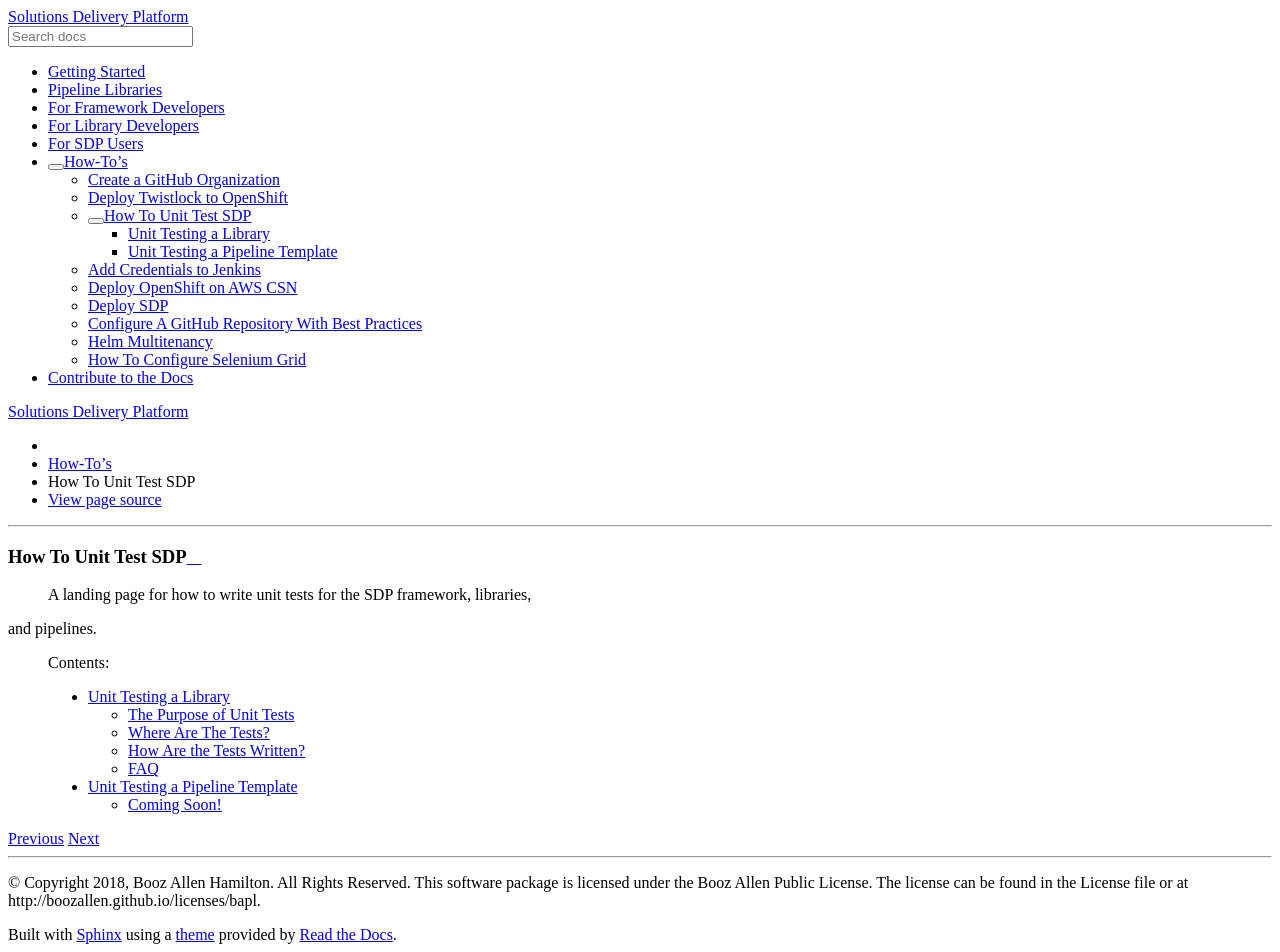
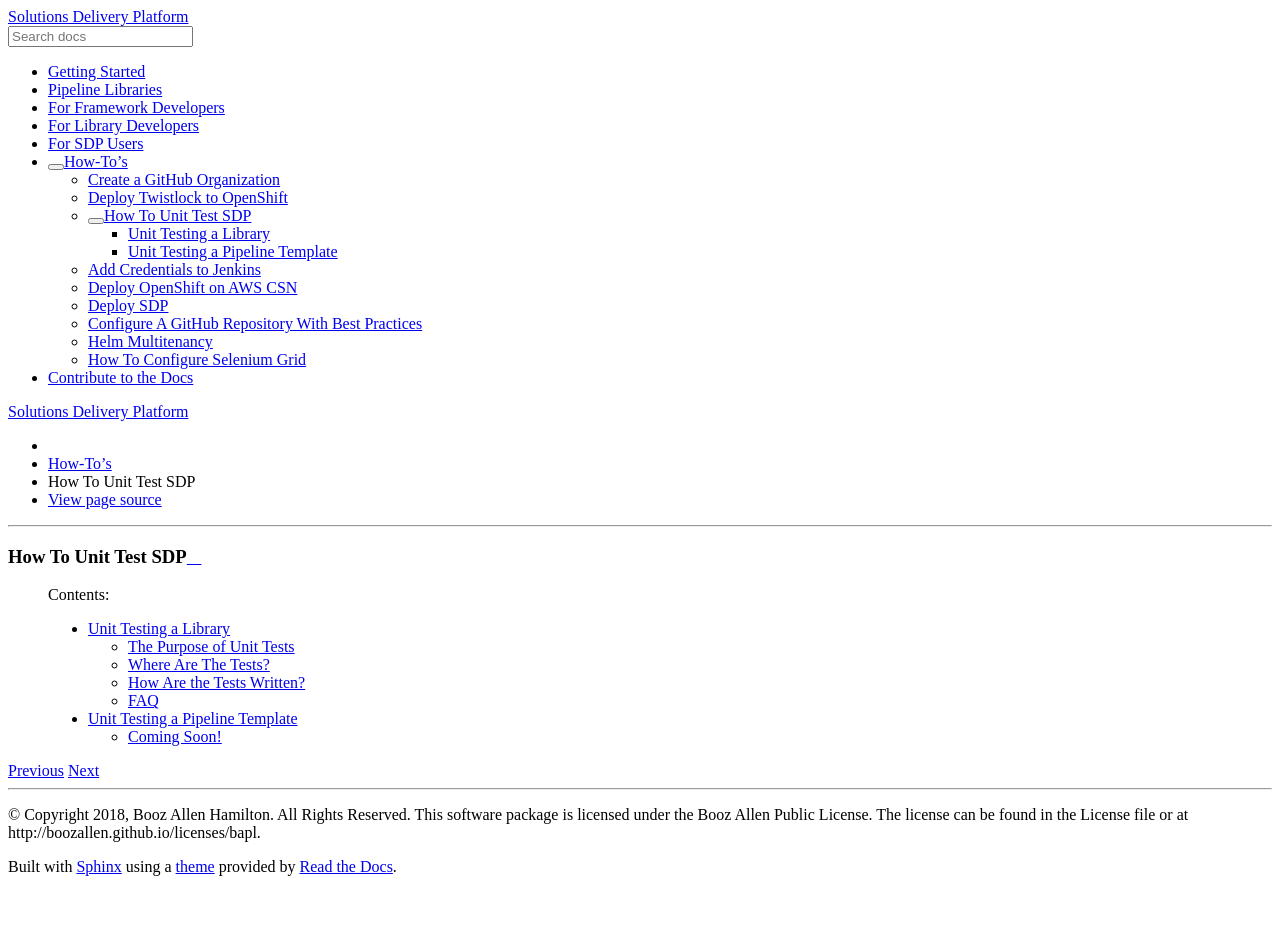
Before and after one commit to boozallen/sdp-pipeline-framework, a Sphinx documentation site: the page built from docs/pages/how-to/Unit-Testing-SDP/index.rst, in a window 1280 px wide. Built offline with Sphinx 7.4.7 and the Read the Docs theme 2.0.0, drawn with Linux system fonts in a browser that asks for light colours; after the commit the page ends 900 px from its top, so only the background shows below that.

```diff
--- a/docs/pages/how-to/Unit-Testing-SDP/index.rst
+++ b/docs/pages/how-to/Unit-Testing-SDP/index.rst
@@ -1,8 +1,5 @@
 How To Unit Test SDP
 ====================
-
- A landing page for how to write unit tests for the SDP framework, libraries,
-and pipelines.
 
  .. toctree::
     :maxdepth: 2
```
Also changed, not shown: 1 other file.
